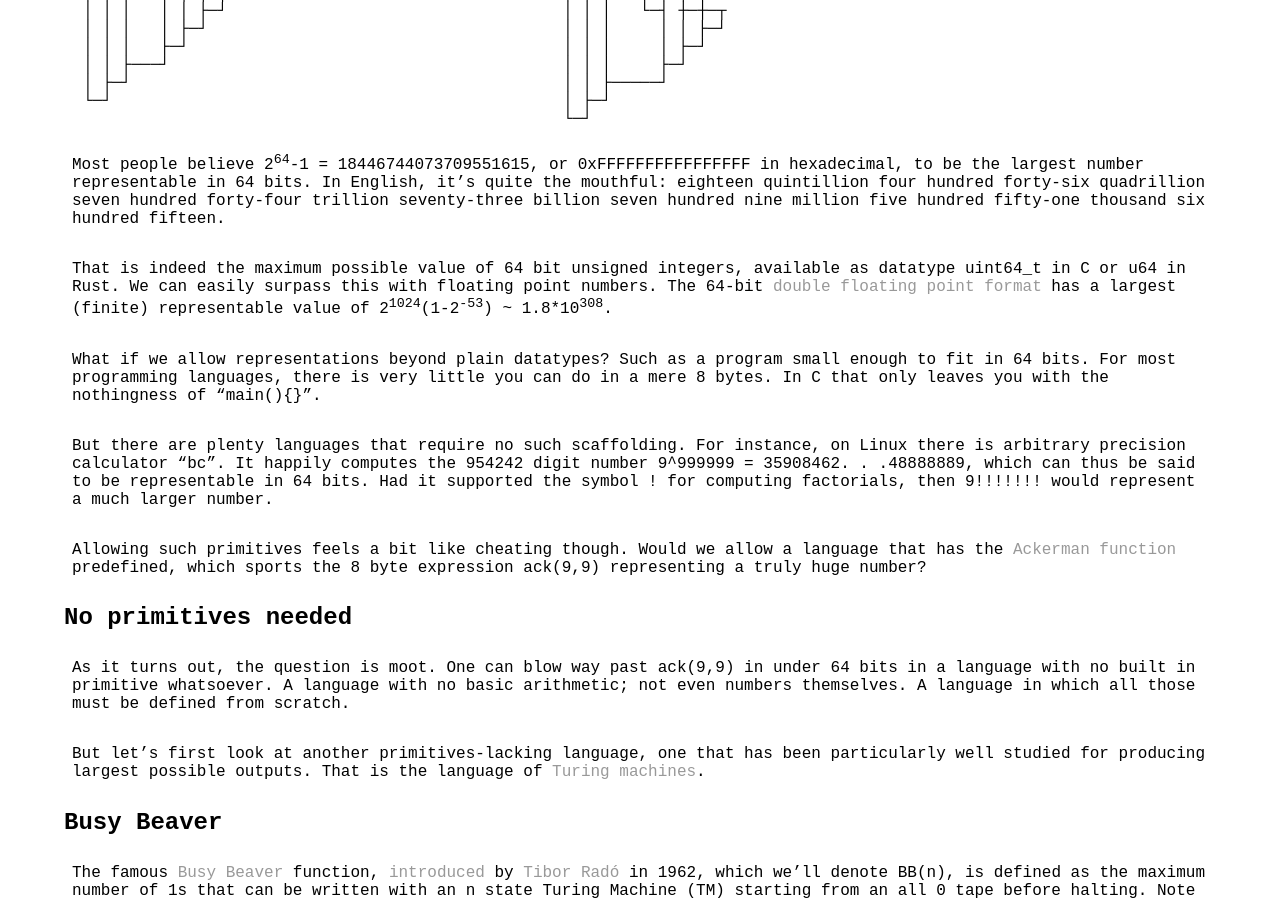
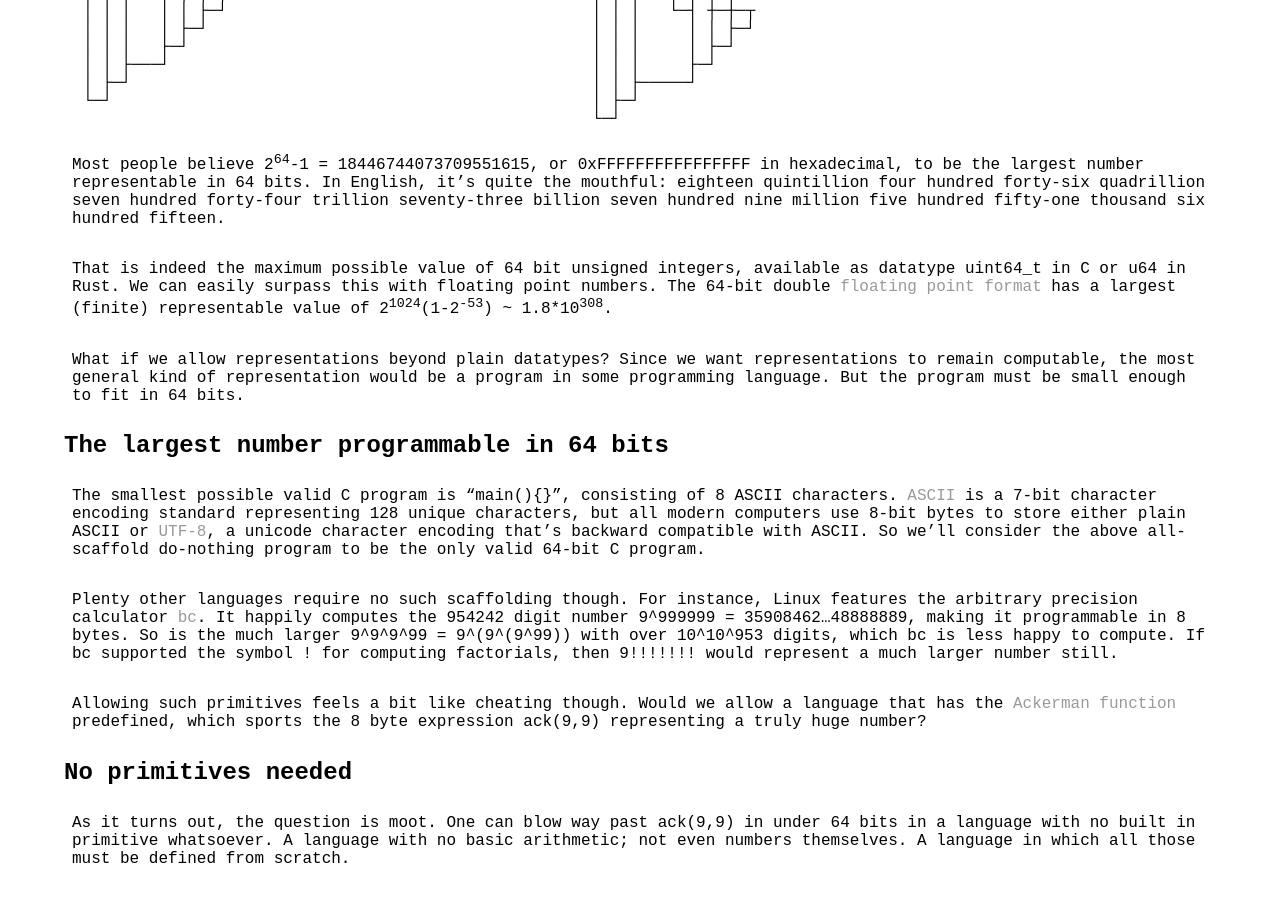
Before and after one commit to tromp/tromp.github.io, a Jekyll site: the page built from _posts/2026-01-28-largest-number-revised.md, in a window 1280 px wide and 900 px high, scrolled down 252 px. Built offline with Jekyll 4.4.1, drawn with Linux system fonts in a browser that asks for light colours; some of the changed text lies outside the part shown.

Commit message:
fix use of lemma 5

````diff
--- a/_posts/2026-01-28-largest-number-revised.md
+++ b/_posts/2026-01-28-largest-number-revised.md
@@ -5,42 +5,56 @@ date: 2026-01-28
 ---
 
 ```
-┬─┬ ┬─┬──────────				┬─┬─┬ ┬─┬────────────
-└─┤ │ │ ──┬──────				└─┤ │ │ │ ──┬────────
-  │ │ │ ┬─┼──────				  └─┤ │ │ ──┼─┬──────
-  │ │ │ └─┤ ┬─┬──				    │ │ │ ┬─┼─┼──────
-  │ │ │   │ ┼─┼─┬				    │ │ │ └─┤ │ ┬─┬──
-  │ │ │   │ │ ├─┘				    │ │ │   └─┤ ┼─┼─┬
-  │ │ │   │ ├─┘  				    │ │ │     │ │ ├─┘
-  │ │ │   ├─┘    				    │ │ │     │ ├─┘
-  │ │ ├───┘      				    │ │ │     ├─┘
-  │ ├─┘          				    │ │ ├─────┘
-  └─┘            				    │ ├─┘
-						    └─┘
+┬─┬ ┬─┬──────────                                  ┬─┬─┬ ┬─┬────────────
+└─┤ │ │ ──┬──────                                  └─┤ │ │ │ ──┬────────
+  │ │ │ ┬─┼──────                                    └─┤ │ │ ──┼─┬──────
+  │ │ │ └─┤ ┬─┬──                                      │ │ │ ┬─┼─┼──────
+  │ │ │   │ ┼─┼─┬                                      │ │ │ └─┤ │ ┬─┬──
+  │ │ │   │ │ ├─┘                                      │ │ │   └─┤ ┼─┼─┬
+  │ │ │   │ ├─┘                                        │ │ │     │ │ ├─┘
+  │ │ │   ├─┘                                          │ │ │     │ ├─┘
+  │ │ ├───┘                                            │ │ │     ├─┘
+  │ ├─┘                                                │ │ ├─────┘
+  └─┘                                                  │ ├─┘
+                                                       └─┘
 ```
-Most people believe 2<sup>64</sup>-1 = 18446744073709551615, or 0xFFFFFFFFFFFFFFFF in hexadecimal,
-to be the largest number representable in 64 bits. In English, it's quite the mouthful:
-eighteen quintillion four hundred forty-six quadrillion seven hundred forty-four
-trillion seventy-three billion seven hundred nine million five hundred fifty-one
-thousand six hundred fifteen.
+Most people believe 2<sup>64</sup>-1 = 18446744073709551615, or
+0xFFFFFFFFFFFFFFFF in hexadecimal, to be the largest number
+representable in 64 bits. In English, it's quite the mouthful: eighteen
+quintillion four hundred forty-six quadrillion seven hundred forty-four
+trillion seventy-three billion seven hundred nine million five hundred
+fifty-one thousand six hundred fifteen.
 
 That is indeed the maximum possible value of 64 bit unsigned integers,
-available as datatype uint64_t in C or u64 in Rust.
-We can easily surpass this with floating point numbers. The 64-bit
-[double floating point format](https://en.wikipedia.org/wiki/Double-precision_floating-point_format)
-has a largest (finite) representable value of
+available as datatype uint64_t in C or u64 in Rust. We can easily
+surpass this with floating point numbers. The 64-bit double [floating
+point format](https://en.wikipedia.org/wiki/Double-precision_floating-point_format) has a largest (finite) representable value of
 2<sup>1024</sup>(1-2<sup>-53</sup>) ~ 1.8\*10<sup>308</sup>.
 
 What if we allow representations beyond plain datatypes?
-Such as a program small enough to fit in 64 bits.
-For most programming languages, there is very little you can do in a mere  8 bytes.
-In C that only leaves you with the nothingness of "main(){}".
+Since we want representations to remain computable, the most general
+kind of representation would be a program in some programming language.
+But the program must be small enough to fit in 64 bits.
 
-But there are plenty languages that require no such scaffolding. For instance,
-on Linux there is arbitrary precision calculator "bc". It happily
-computes the 954242 digit number 9^999999 = 35908462. . .48888889, which can thus
-be said to be representable in 64 bits. Had it supported the symbol ! for computing factorials,
-then 9!!!!!!! would represent a much larger number.
+## The largest number programmable in 64 bits
+
+The smallest possible valid C program is "main(){}",
+consisting of 8 ASCII characters.
+[ASCII](https://en.wikipedia.org/wiki/ASCII) is a 7-bit
+character encoding standard representing 128 unique characters,
+but all modern computers use 8-bit bytes to store either plain ASCII
+or [UTF-8](https://en.wikipedia.org/wiki/UTF-8), a unicode character encoding that's backward compatible with
+ASCII.  So we'll consider the above all-scaffold do-nothing program to
+be the only valid 64-bit C program.
+
+Plenty other languages require no such scaffolding though. For instance,
+Linux features the arbitrary precision calculator
+[bc](https://en.wikipedia.org/wiki/Bc_(programming_language)). It happily
+computes the 954242 digit number 9^999999 = 35908462...48888889, making
+it programmable in 8 bytes. So is the much larger 9^9^9^99 =
+9^(9^(9^99)) with over 10^10^953 digits, which bc is less happy to
+compute. If bc supported the symbol ! for computing factorials, then
+9!!!!!!! would represent a much larger number still.
 
 Allowing such primitives feels a bit like cheating though. Would we allow a
 language that has the [Ackerman function](https://en.wikipedia.org/wiki/Ackermann_function)
````
Also changed, not shown: other parts of _posts/2026-01-28-largest-number-revised.md (+1 -1 lines).
